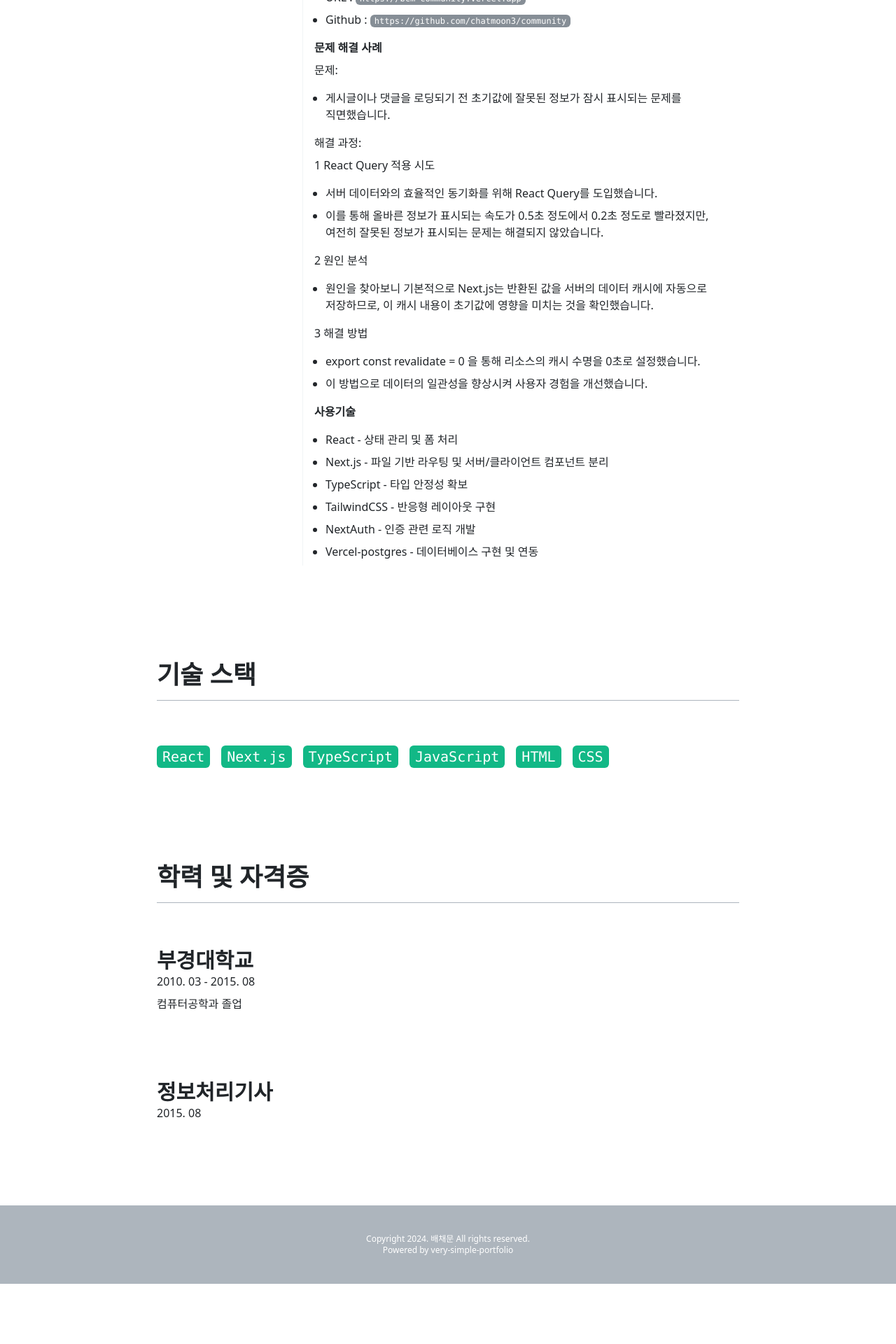
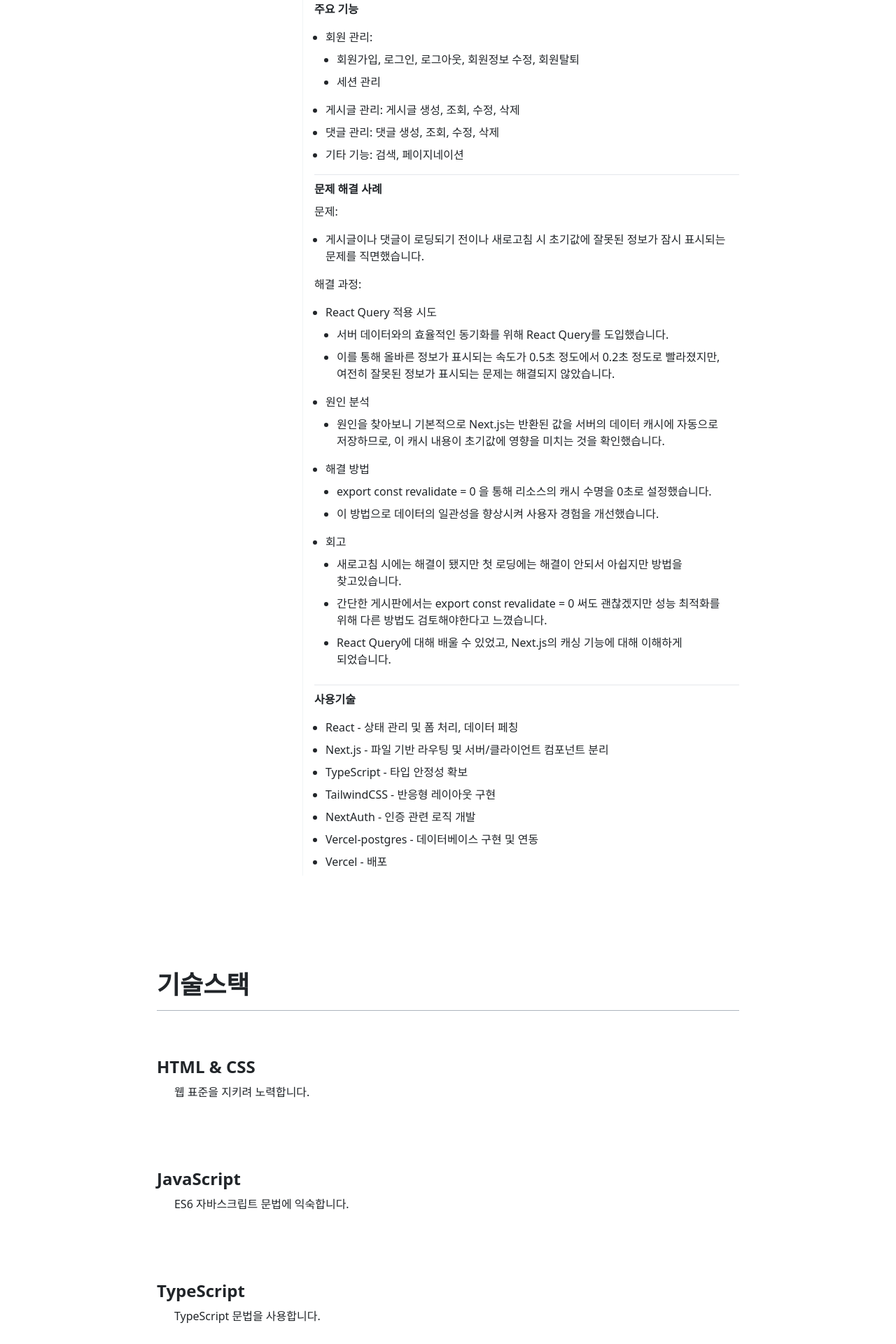
Before and after one commit to chaemoonbae/chaemoonbae.github.io, a Next.js app: page / in a window 1280 px wide. Shown: the part 840-2760 px from the top of the page at 70% size. Before the commit the page ends 2674 px from the top, so only its background shows below. Built offline with nearby package versions, Linux system fonts and the light colour scheme.

Commit message:
24.07.16.

```diff
--- a/data.json
+++ b/data.json
@@ -35,7 +35,7 @@
     {
       "id": 1,
       "name": "게시판",
-      "description": "React와 Nextjs를 활용한 커뮤니티 게시판입니다.\n회원가입, 로그인, 로그아웃, 세션 관리, 게시글 crud, 댓글 crud가 구현되어 있습니다.\nReact Query를 활용하여 데이터 페칭과 상태관리를 구현하였습니다.\nNext의 SearchParams와 React의 suspense를 사용해 검색기능을 구현하였습니다.",
+      "description": "React와 Nextjs를 사용해서 만든 커뮤니티 게시판입니다.\nReact Query를 활용하여 데이터 페칭과 상태관리를 구현하였습니다.",
       "webUrl": "https://bcm-community.vercel.app/",
       "repoUrl": "https://github.com/chatmoon3/community",
       "isTeam": false,
@@ -84,7 +84,28 @@
   "award": [
     {
       "id": 0,
-      "name": ""
+      "name": "React",
+      "description": "      React hooks를 사용하여 상태관리를 수행합니다.\n      함수형 컴포넌트 문법에 익숙합니다."
+    },
+    {
+      "id": 1,
+      "name": "NextJS",
+      "description": "      Server-Side Rendering(SSR) 작업이 가능합니다.\n      최신 app-router 방식을 사용하여 개발한 경험이 있습니다."
+    },
+    {
+      "id": 2,
+      "name": "TypeScript",
+      "description": "      TypeScript 문법을 사용합니다."
+    },
+    {
+      "id": 3,
+      "name": "JavaScript",
+      "description": "      ES6 자바스크립트 문법에 익숙합니다."
+    },
+    {
+      "id": 4,
+      "name": "HTML & CSS",
+      "description": "      웹 표준을 지키려 노력합니다."
     }
   ]
 }
--- a/public/markdown/information/introduce.md
+++ b/public/markdown/information/introduce.md
@@ -1,2 +1,3 @@
+- 안녕하세요. 프론트엔드 개발자가 되고싶은 배채문입니다.
 - React와 Next.js를 중심으로 프론트엔드 개발 실력을 쌓아가고 있습니다.
 - 프론트엔드 개발 경험을 통해 성장하는 개발자가 되고 싶습니다.
--- a/public/markdown/project/1.md
+++ b/public/markdown/project/1.md
@@ -1,30 +1,49 @@
  - URL : https://bcm-community.vercel.app
  - Github : https://github.com/chatmoon3/community
+
+---
+
+**주요 기능**
+
+ - 회원 관리:
+   - 회원가입, 로그인, 로그아웃, 회원정보 수정, 회원탈퇴
+   - 세션 관리
+ - 게시글 관리: 게시글 생성, 조회, 수정, 삭제
+ - 댓글 관리: 댓글 생성, 조회, 수정, 삭제
+ - 기타 기능: 검색, 페이지네이션
+
+---
 
 **문제 해결 사례**
 
 문제:
- - 게시글이나 댓글을 로딩되기 전 초기값에 잘못된 정보가 잠시 표시되는 문제를 직면했습니다.
+ - 게시글이나 댓글이 로딩되기 전이나 새로고침 시 초기값에 잘못된 정보가 잠시 표시되는 문제를 직면했습니다.
 
 해결 과정:
 
-1 React Query 적용 시도
- - 서버 데이터와의 효율적인 동기화를 위해 React Query를 도입했습니다.
- - 이를 통해 올바른 정보가 표시되는 속도가 0.5초 정도에서 0.2초 정도로 빨라졌지만, 여전히 잘못된 정보가 표시되는 문제는 해결되지 않았습니다.
+ - React Query 적용 시도
+   - 서버 데이터와의 효율적인 동기화를 위해 React Query를 도입했습니다.
+   - 이를 통해 올바른 정보가 표시되는 속도가 0.5초 정도에서 0.2초 정도로 빨라졌지만, 여전히 잘못된 정보가 표시되는 문제는 해결되지 않았습니다.
 
-2 원인 분석
- - 원인을 찾아보니 기본적으로 Next.js는 반환된 값을 서버의 데이터 캐시에 자동으로 저장하므로, 이 캐시 내용이 초기값에 영향을 미치는 것을 확인했습니다.
+ - 원인 분석
+   - 원인을 찾아보니 기본적으로 Next.js는 반환된 값을 서버의 데이터 캐시에 자동으로 저장하므로, 이 캐시 내용이 초기값에 영향을 미치는 것을 확인했습니다.
 
-3 해결 방법
- - export const revalidate = 0 을 통해 리소스의 캐시 수명을 0초로 설정했습니다.
- - 이 방법으로 데이터의 일관성을 향상시켜 사용자 경험을 개선했습니다.
+ - 해결 방법
+   - export const revalidate = 0 을 통해 리소스의 캐시 수명을 0초로 설정했습니다.
+   - 이 방법으로 데이터의 일관성을 향상시켜 사용자 경험을 개선했습니다.
 
+ - 회고
+   - 새로고침 시에는 해결이 됐지만 첫 로딩에는 해결이 안되서 아쉽지만 방법을 찾고있습니다.
+   - 간단한 게시판에서는 export const revalidate = 0 써도 괜찮겠지만 성능 최적화를 위해 다른 방법도 검토해야한다고 느꼈습니다.
+   - React Query에 대해 배울 수 있었고, Next.js의 캐싱 기능에 대해 이해하게 되었습니다.
 
+---
 
 **사용기술**
- - React - 상태 관리 및 폼 처리
+ - React - 상태 관리 및 폼 처리, 데이터 페칭
  - Next.js - 파일 기반 라우팅 및 서버/클라이언트 컴포넌트 분리
  - TypeScript - 타입 안정성 확보
  - TailwindCSS - 반응형 레이아웃 구현
  - NextAuth - 인증 관련 로직 개발
  - Vercel-postgres - 데이터베이스 구현 및 연동
+ - Vercel - 배포
--- a/src/components/Award/AwardItem.tsx
+++ b/src/components/Award/AwardItem.tsx
@@ -5,11 +5,11 @@ const AwardItem = ({ name, date, organizer, description }: AwardProps) => {
     <div className="flex flex-col gap-6 md:flex-row md:gap-0">
       <div className="flex flex-col gap-2">
         <div className="flex flex-col">
-          <p>{name}</p>
+          <h4>{name}</h4>
           <span>{date}</span>
         </div>
-        {/* <span>{organizer}</span>
-        <span className="whitespace-pre-wrap">{`${description}`}</span> */}
+        {/* <span>{organizer}</span> */}
+        <span className="whitespace-pre-wrap">{`${description}`}</span>
       </div>
     </div>
   );
--- a/src/components/Award/index.tsx
+++ b/src/components/Award/index.tsx
@@ -6,7 +6,7 @@ import { DataProps } from "@/types";
 const Award = ({ award }: Pick<DataProps, "award">) => {
   return (
     <div>
-      <SectionTitle>자기소개서</SectionTitle>
+      <SectionTitle>기술스택</SectionTitle>
       <div className="flex flex-col gap-24">
         {[...award].reverse().map((certificate) => (
           <AwardItem key={certificate.id} {...certificate} />
--- a/src/pages/index.tsx
+++ b/src/pages/index.tsx
@@ -23,8 +23,8 @@ const Home: NextPage<DataProps> = ({
   project,
   // activity,
   education,
-  certificate,
-  // award,
+  // certificate,
+  award,
 }) => {
   return (
     <>
@@ -35,9 +35,9 @@ const Home: NextPage<DataProps> = ({
         {/* <WorkExperience workExperience={workExperience} /> */}
         <Project project={project} />
         {/* <Activity activity={activity} /> */}
-        <Certificate certificate={certificate} />
+        {/* <Certificate certificate={certificate} /> */}
+        <Award award={award} />
         <Education education={education} />
-        {/* <Award award={award} /> */}
       </Layout>
       <Footer contact={information.contact} name={information.name} />
     </>
```
